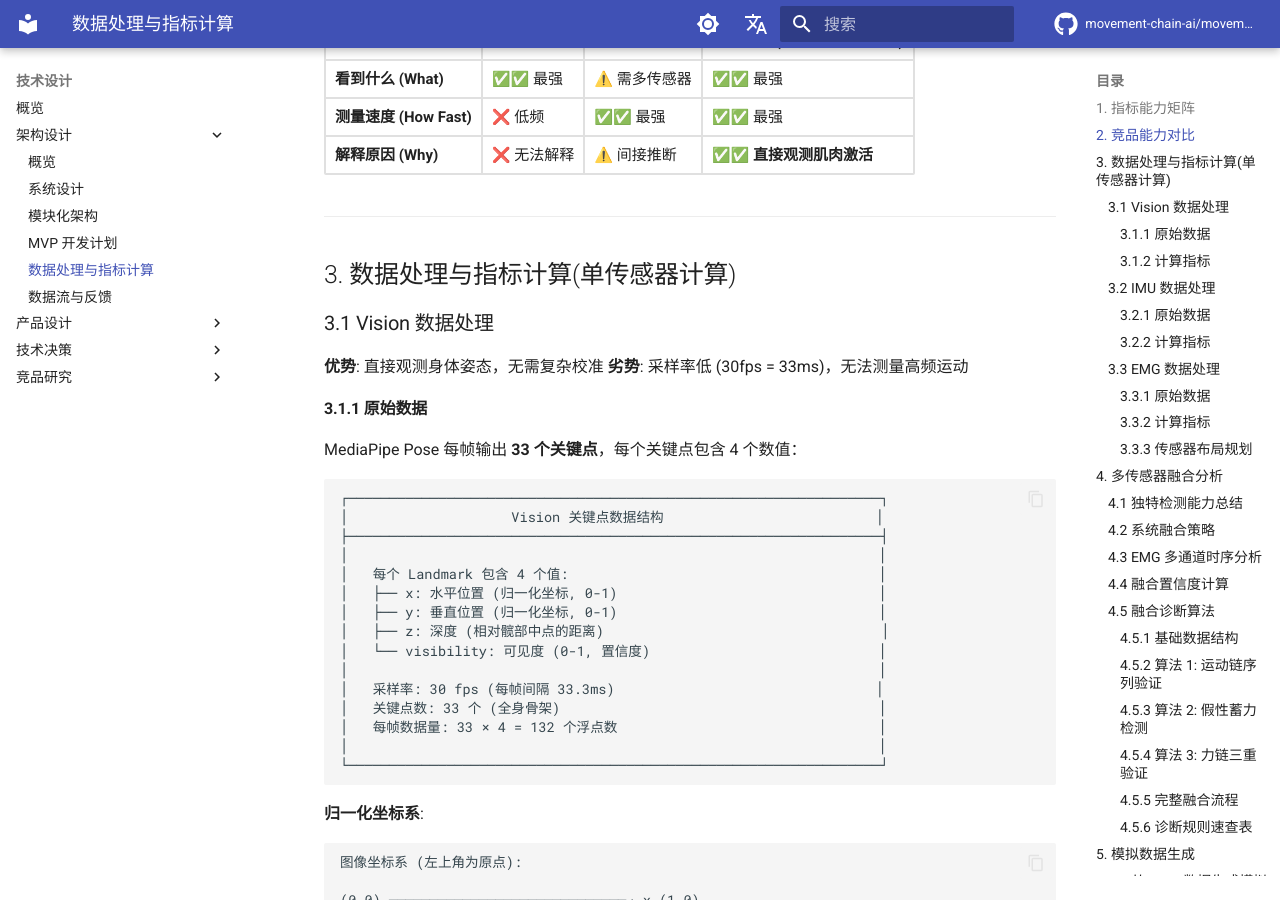
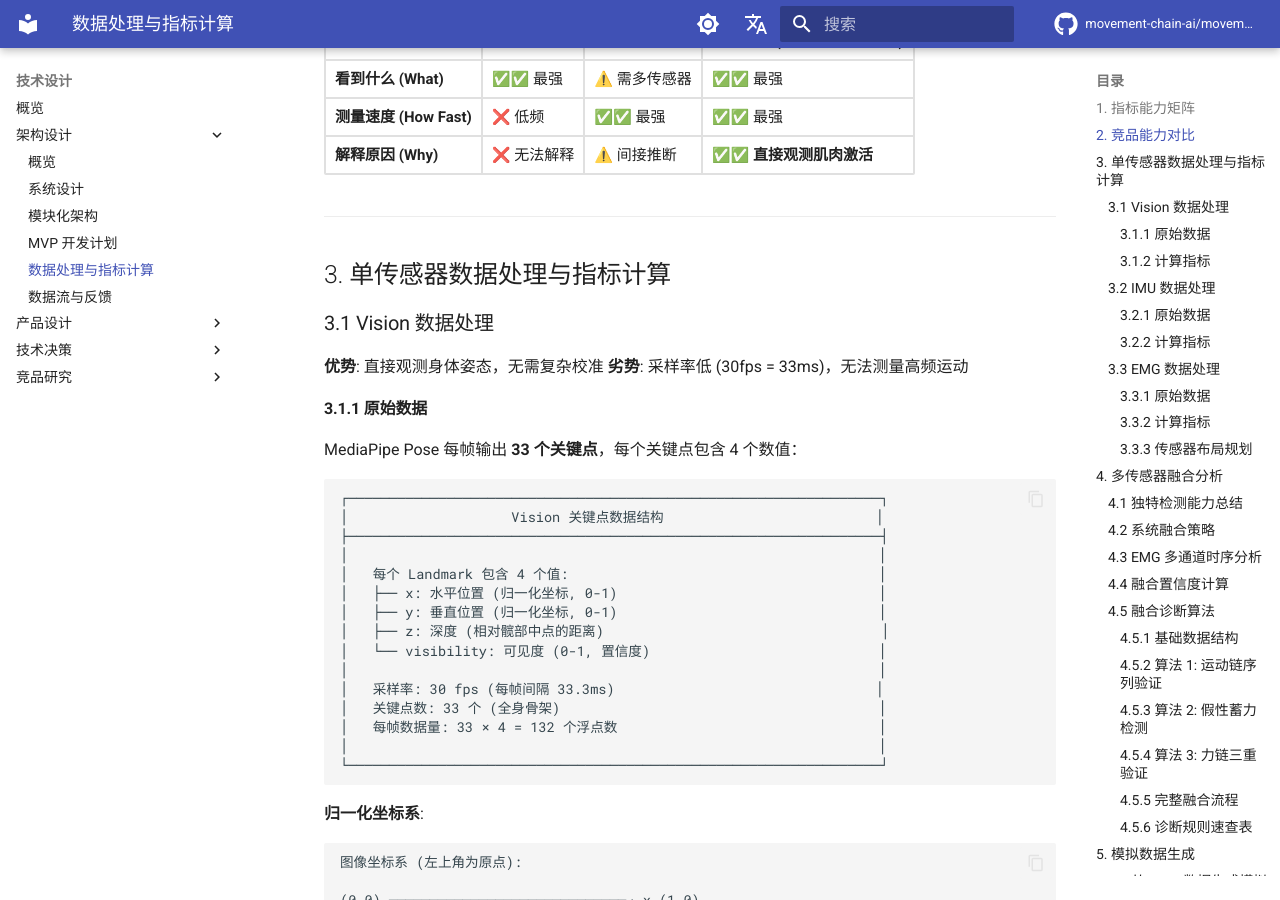
Before and after one commit to movement-chain-ai/movement-chain-docs, an MkDocs documentation site: the page built from docs/zh/design/architecture/sensor-data-processing.md, in a window 1280 px wide and 900 px high, scrolled down 2409 px. Built offline with MkDocs 1.6.1 and Material for MkDocs 9.7.7, drawn with Linux system fonts in a browser that asks for light colours; comment, search, counter and statistics services are not loaded; the version menu is left out.

Commit message:
docs: 优化 sensor-data-processing.md 章节标题
将 §3 标题从"数据处理与指标计算(单传感器计算)"改为"单传感器数据处理与指标计算"，更清晰表达内容范围。

🤖 Generated with [Claude Code](https://claude.com/claude-code)

Co-Authored-By: Claude Opus 4.5 <noreply@anthropic.com>

```diff
--- a/docs/zh/design/architecture/sensor-data-processing.md
+++ b/docs/zh/design/architecture/sensor-data-processing.md
@@ -82,7 +82,7 @@
 
 ---
 
-## 3. 数据处理与指标计算(单传感器计算)
+## 3. 单传感器数据处理与指标计算
 
 ### 3.1 Vision 数据处理 {#31-vision-数据处理-mediapipe-33-landmarks}
 
```
